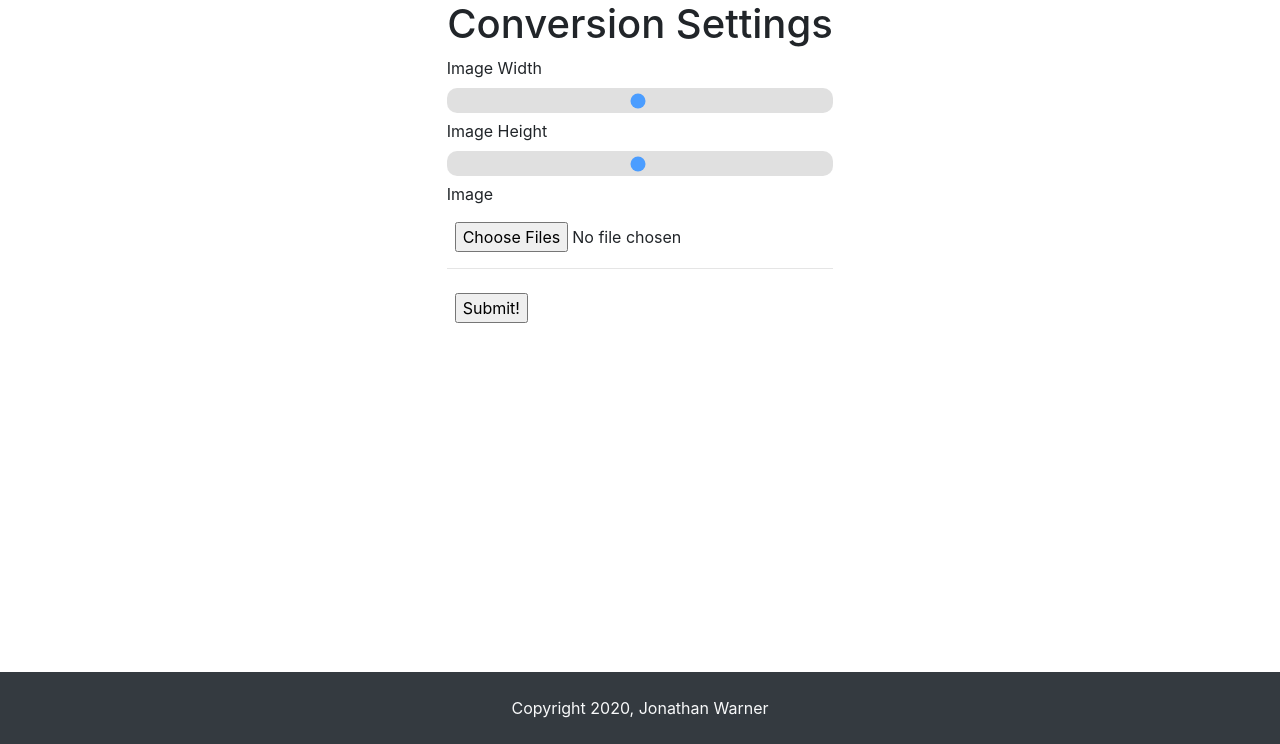
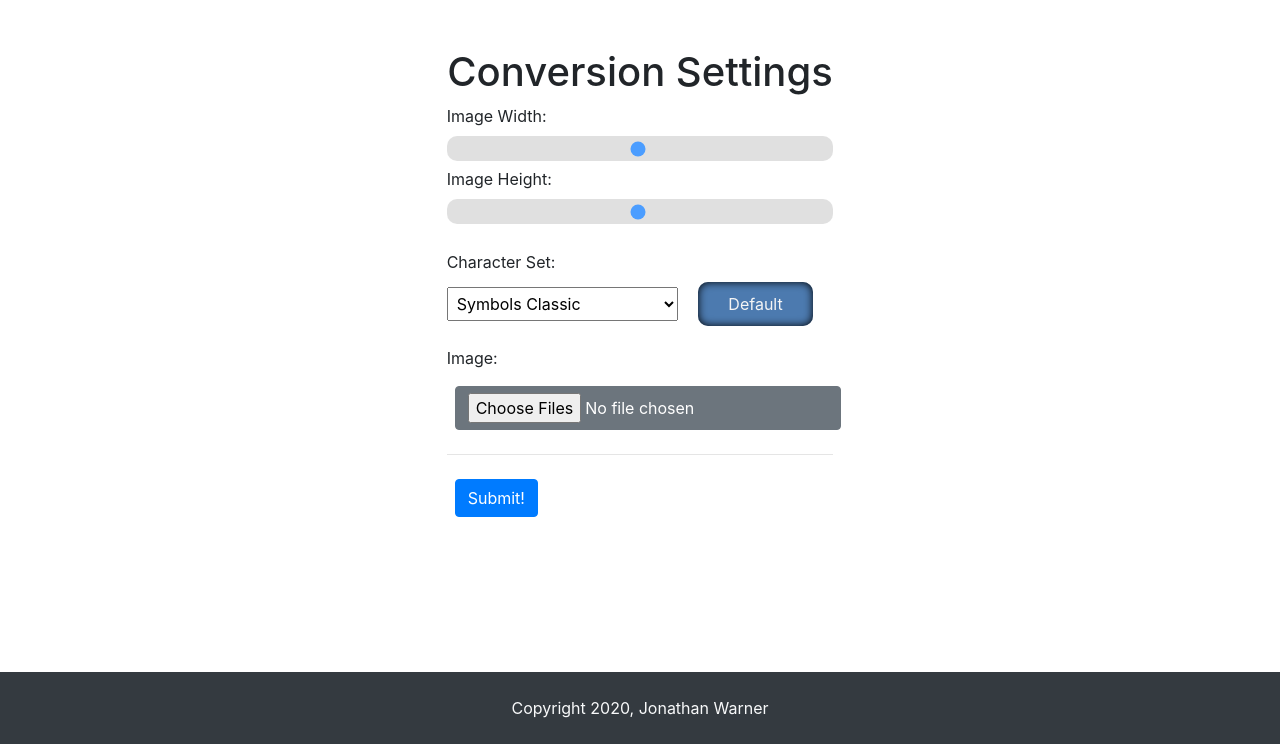
Before and after one commit to jewarner57/image-to-ascii-converter, a Flask app: page /convert in a window 1280 px wide. Shown: the part 56-800 px from the top of the page. Run offline with Flask 2, Linux system fonts and the light colour scheme.

Commit message:
feat: character set can be changed in conversion ui

```diff
--- a/app.py
+++ b/app.py
@@ -25,7 +25,14 @@
         # if the user uploaded a valid image
         if image_filepath is not None:
 
-            char_key = [".", ",", "*", "/", "(", "#", "%", "&", "@"]
+            char_key = request.form.get("charkey")
+
+            print(char_key)
+
+            if char_key == "" or char_key == None:
+                char_key = [".", ",", "*", "/", "(", "#", "%", "&", "@"]
+            else:
+                char_key = char_key.split(" ")
 
             # create the ascii art from the image
             ascii_art = make_image_ascii_string(
--- a/converter.py
+++ b/converter.py
@@ -8,7 +8,7 @@
               "=", "/", "*", "~", "-", "_"]
 
 char_key_apples = ["#", "", "~", "`"]
-
+char_key_inverted = [".", ",", "*", "/", "(", "#", "%", "&", "@"]
 char_key_classic = ["@", "&", "%", "#", "(", "/", "*", ",", "."]
 
 
--- a/static/index.js
+++ b/static/index.js
@@ -0,0 +1,53 @@
+// enable tooltips
+$(function () {
+    $('[data-toggle="tooltip"]').tooltip()
+  })
+
+// convert.html
+togglebutton = document.getElementById("charkey-toggle")
+settingInput1 = document.getElementById("charkeydropdown")
+settingInput2 = document.getElementById("charkeycustom")
+
+createSettingToggle(togglebutton, settingInput1, settingInput2)
+
+function createSettingToggle(button, input1, input2) {
+    let toggleMode = 0
+
+    button.addEventListener("click", function() {
+        settingInput1 = input1
+        settingInput2 = input2
+
+        if (toggleMode === 0) {
+
+            togglebutton.innerHTML = "Custom"
+
+            togglebutton.classList.add("setting-toggle-button-deselect")
+            togglebutton.classList.remove("setting-toggle-button-select")
+
+            settingInput1.classList.add("hidden")
+            settingInput1.setAttribute("name", "-");
+
+            settingInput2.classList.remove("hidden")
+            settingInput2.setAttribute("name", "charkey");
+
+            toggleMode = 1
+        }
+        else {
+
+            togglebutton.innerHTML = "Default"
+
+            togglebutton.classList.add("setting-toggle-button-select")
+            togglebutton.classList.remove("setting-toggle-button-deselect")
+
+            settingInput2.classList.add("hidden")
+            settingInput2.setAttribute("name", "-");
+
+            settingInput1.classList.remove("hidden")
+            settingInput1.setAttribute("name", "charkey");
+
+            toggleMode = 0
+        }
+
+
+    })
+}
--- a/static/styles.css
+++ b/static/styles.css
@@ -43,16 +43,62 @@
     border-radius: 10px;
   }
 
-  .slider:hover {
+.slider:hover {
     opacity: 1;
-  }
+}
 
-  .slider::-webkit-slider-thumb, .slider::-moz-range-thumb {
+.slider::-webkit-slider-thumb, .slider::-moz-range-thumb {
     -webkit-appearance: none;
     appearance: none;
     width: 15px;
     height: 30px;
-    background: #4c7aaf;
+    background: #3b608a;
     cursor: pointer;
     border-radius: 15px;
-  }
+}
+
+.setting-toggle {
+    display: flex;
+    flex-direction: row;
+    justify-content: left;
+    align-items: center;
+}
+
+.setting-toggle-wrapper {
+    margin: 20px 0;
+}
+
+.setting-toggle-button {
+    width: 30%;
+    padding: 10px;
+    background-color: #4c7aaf;
+    text-align: center;
+    color: whitesmoke;
+    border-radius: 10px;
+    margin: 0 20px;
+    cursor: pointer
+}
+
+.setting-toggle-button-select {
+    box-shadow: inset 0 0 8px #000000;
+}
+
+.setting-toggle-button-deselect {
+    border-bottom: 4px solid #314f72;
+}
+
+.charkeycustom-wrapper {
+    width: 100%;
+    display: flex;
+    flex-direction: row;
+    justify-content: center;
+}
+
+.setting-toggle-select {
+    padding: 5px;
+    width: 60%;
+}
+
+.hidden {
+    display: none;
+}
--- a/templates/convert.html
+++ b/templates/convert.html
@@ -2,24 +2,51 @@
 {% block content %}
 
 <section>
-    <div class="col-12">
+    <div class="col-12 pt-5">
         <h1 class="text-center">Conversion Settings</h1>
         <div class="col-4 offset-4">
             <form method='POST' class="form-group" enctype="multipart/form-data">
                 <fieldset>
 
-                    <label for="image-width">Image Width</label>
+                    <label for="image-width">Image Width:</label>
                     <input type="range" min="1" max="100" value="50" class="slider" id="image-width">
 
-                    <label for="image-height">Image Height</label>
+                    <label for="image-height">Image Height:</label>
                     <input type="range" min="1" max="100" value="50" class="slider" id="image-height">
 
-                    <label for="image">Image</label>
+                    <div class="setting-toggle-wrapper">
+                        <label for="setting-toggle-symbols">Character Set:</label>
+                        <div class="setting-toggle" id="setting-toggle-symbols">
+
+
+
+                            <select name="" id="charkeydropdown" class="setting-toggle-select">
+                                    <option value=". , * / ( # % & @">Symbols Classic</option>
+                                    <option value="@ & % # ( / * , .">Symbols Inverted</option>
+                            </select>
+
+                            <div id="charkeycustom" class="charkeycustom-wrapper hidden">
+                                <input type="text" class="setting-toggle-input" name="charkey">
+
+
+                                <button type="button" class="btn btn-secondary ml-2" data-toggle="tooltip" data-placement="top"
+                                title="Write custom character key dark to light with one space between each character">
+                                    ?
+                                </button>
+                            </div>
+
+
+
+                            <div class="setting-toggle-button setting-toggle-button-select" id="charkey-toggle" >Default</div>
+                        </div>
+                    </div>
+
+                    <label for="image">Image:</label>
                     <div>
-                        <input type="file" class="form-control-file m-2" id="image" name="image" accept="image/*" value="{{image}}" multiple="false">
+                        <input type="file" class="btn-secondary btn form-control-file m-2" id="image" name="image" accept="image/*" value="{{image}}" multiple="false">
                     </div>
                     <hr>
-                    <input type="submit" class="submit m-2" value="Submit!">
+                    <input type="submit" class="btn btn-primary submit m-2" value="Submit!">
 
                     {% for message in get_flashed_messages() %}
                     <p class="errorText">{{message}}</p>
@@ -32,18 +59,7 @@
 </section>
 
 <section>
-    <div class="ascii-display">
 
-        {% for row in asciiImage %}
-        <p>
-            {% for pixel in row %}
-            <span style="color: rgb{{pixel.color}}">
-                {{pixel.char}}
-            </span>
-            {% endfor %}
-        </p>
-        {% endfor %}
-    </div>
 </section>
 
 {% endblock content %}
```
Also changed, not shown: TODO.md (+1 -0 lines), static/images/uploads/525570_converter-test-2.jpg (deleted), static/images/uploads/669409_converter-test-2.jpg (deleted), static/images/uploads/828070_converter-test-2.jpg (deleted), static/images/uploads/California-color.jpg (deleted), static/images/uploads/Flag_of_California.svg (deleted), static/images/uploads/VIM-Cheat-Sheet.png (deleted), static/images/uploads/converter-test-2.jpg (deleted).
